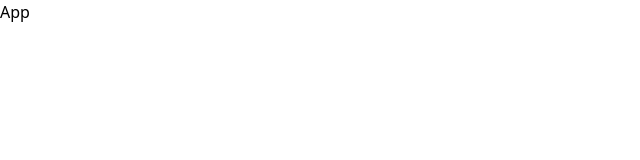
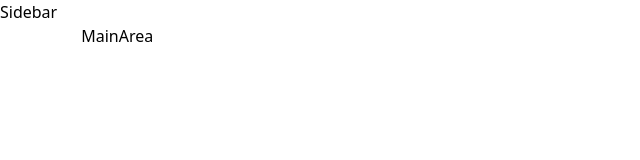
Before and after one commit to abhijitmanna912001/Task-List, a React (Vite) app: page / in a window 1280 px wide. Shown: the top 160 px of the page, without its empty margins (0-640 px from the left). Built offline with nearby package versions, Linux system fonts and the light colour scheme.

Commit message:
Sidebar and MainArea Component created

```diff
--- a/src/App.tsx
+++ b/src/App.tsx
@@ -1,5 +1,15 @@
+import MainArea from "./components/MainArea";
+import Sidebar from "./components/Sidebar";
+
 const App = () => {
-  return <div>App</div>;
+  return (
+    <div className="flex h-screen">
+      <Sidebar />
+      <div className="flex-1 p-6">
+        <MainArea />
+      </div>
+    </div>
+  );
 };
 
 export default App;
--- /dev/null
+++ b/src/components/MainArea.tsx
@@ -0,0 +1,5 @@
+const MainArea = () => {
+  return <div>MainArea</div>;
+};
+
+export default MainArea;
--- /dev/null
+++ b/src/components/Sidebar.tsx
@@ -0,0 +1,5 @@
+const Sidebar = () => {
+  return <div>Sidebar</div>;
+};
+
+export default Sidebar;
```
